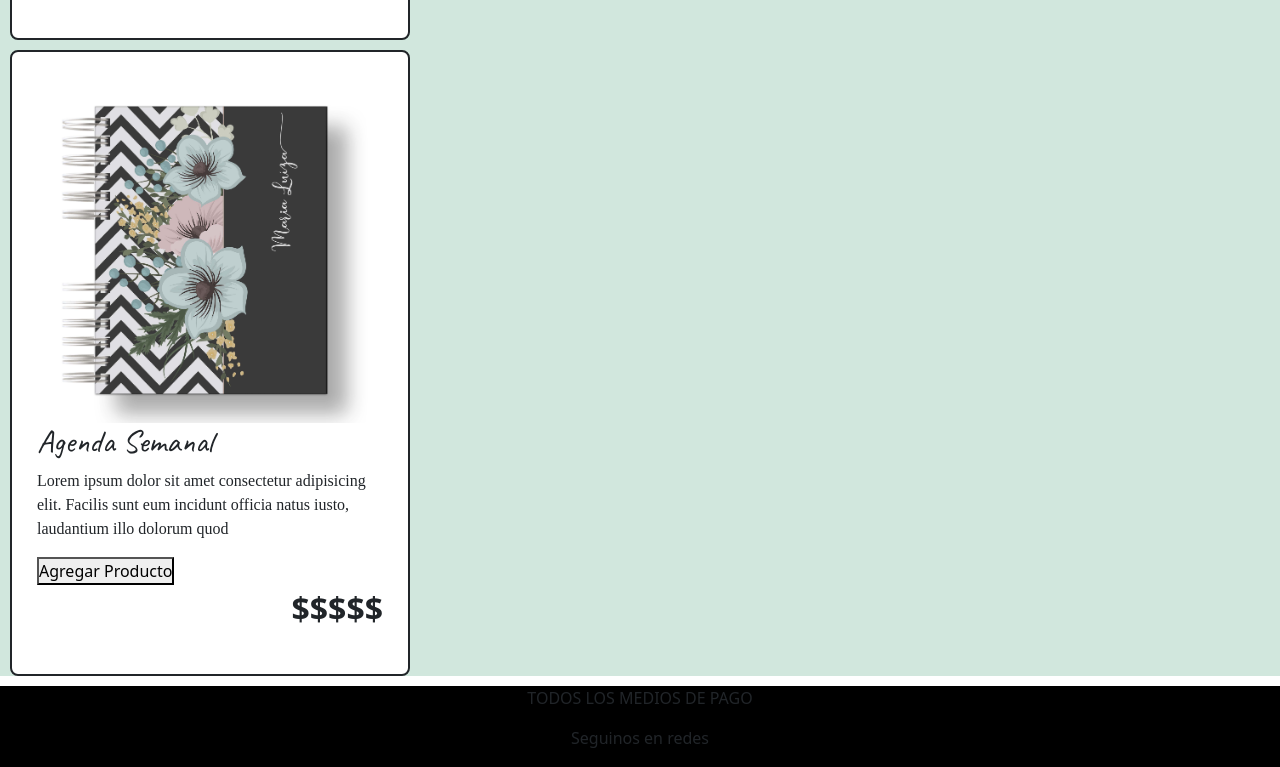
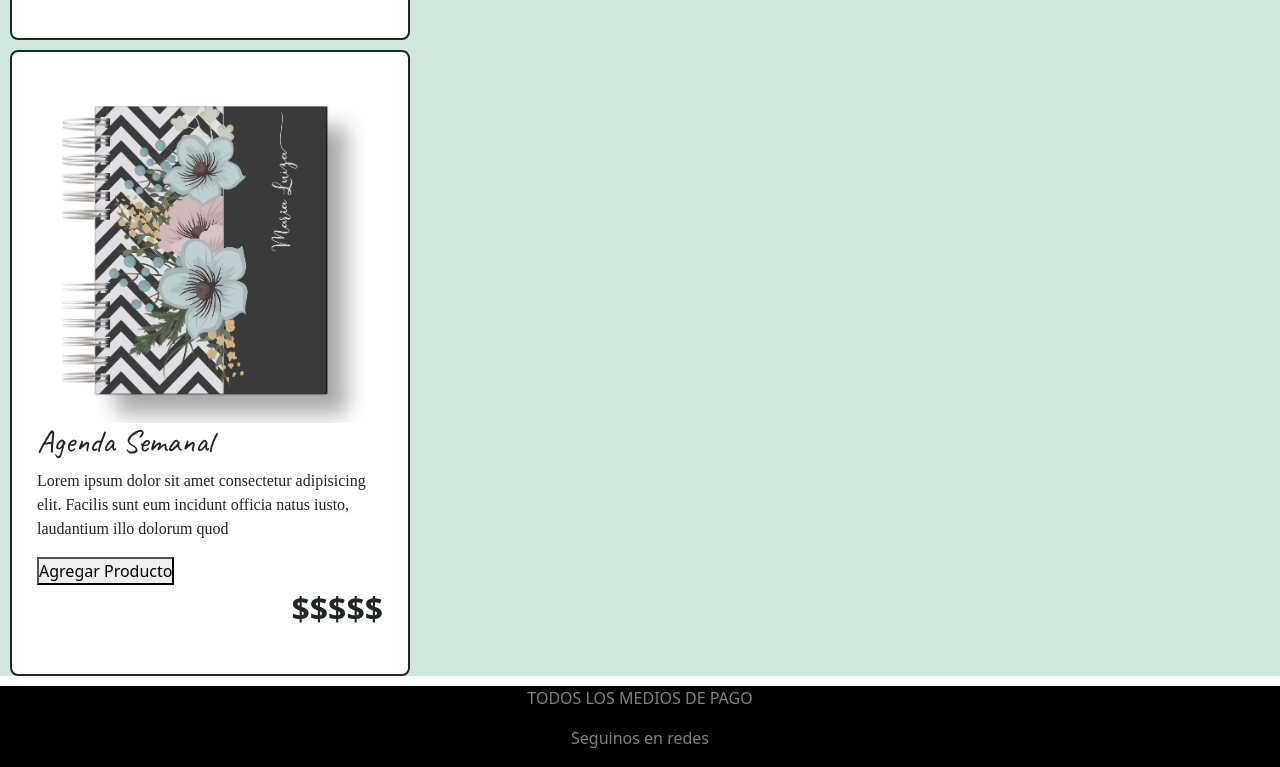
Before and after one commit to CamBonn/Pre-entrega3-CamilaBonanno, a plain HTML site: page Pages/Agendas.html in a window 1280 px wide. Shown: the part 8275-9042 px from the top of the page. Drawn offline with nearby package versions, Linux system fonts and the light colour scheme.

Commit message:
cambios-footer2

```diff
--- a/Pages/Agendas.html
+++ b/Pages/Agendas.html
@@ -296,7 +296,7 @@
         </div>
       </section>
     </main>
-    <footer class="bg-black">
+    <footer class="bg-black text-white-50">
       <p class="text-center">TODOS LOS MEDIOS DE PAGO</p>
       <div class="text-center">
         <p>Seguinos en redes</p>
```
Also changed, not shown: Pages/Envios.html (+1 -1 lines), Pages/Libros.html (+1 -1 lines), Pages/Nosotros.html (+1 -1 lines).
